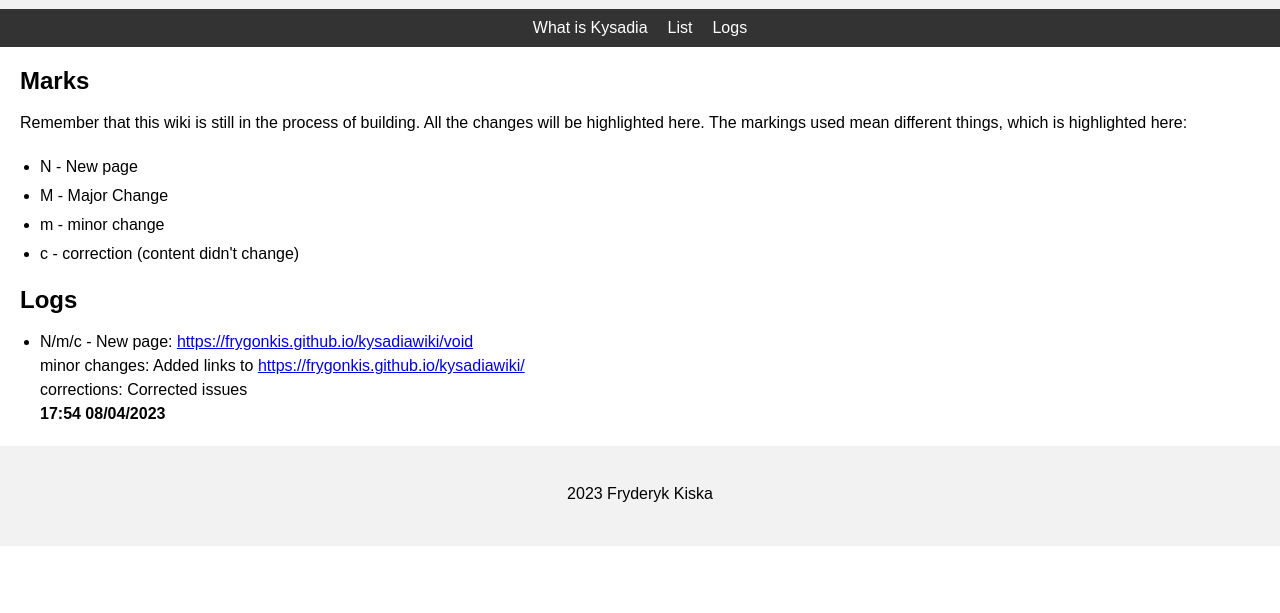
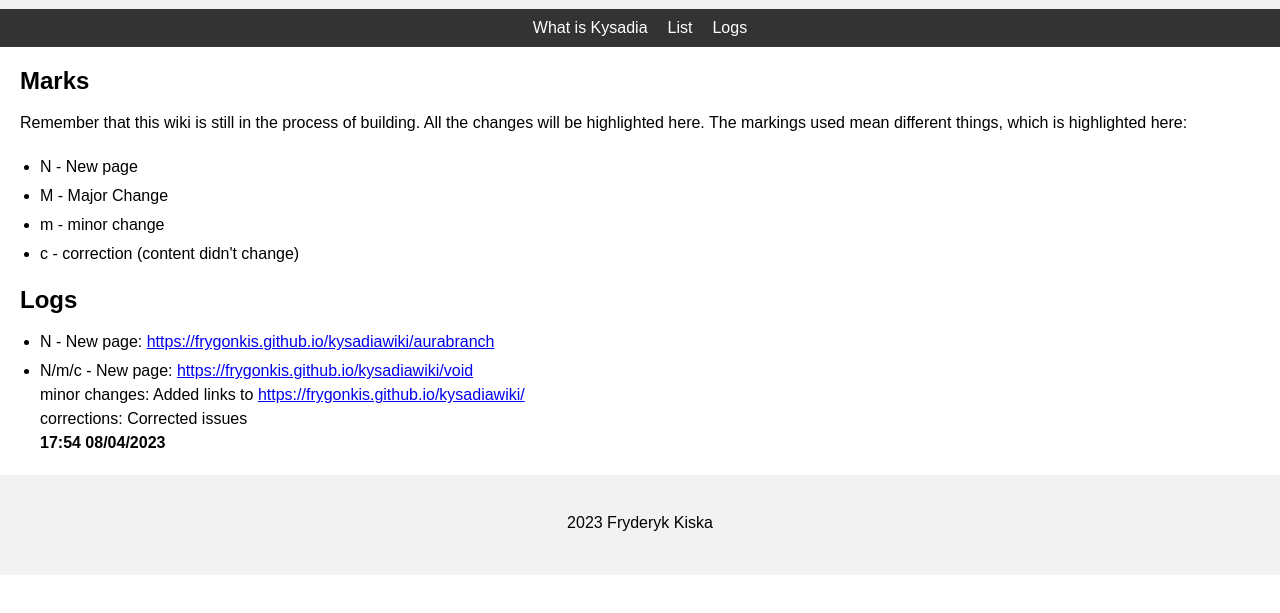
Before and after one commit to frygonkis/kysadiawiki, a plain HTML site: page logs/index.html in a window 1280 px wide. Shown: the part 107-720 px from the top of the page. Drawn offline with Linux system fonts and the light colour scheme.

Commit message:
Update index.html

```diff
--- a/logs/index.html
+++ b/logs/index.html
@@ -95,6 +95,7 @@
 		<section>
 			<h2>Logs</h2>
 			<ul>
+			<li>N - New page: <a href="https://frygonkis.github.io/kysadiawiki/aurabranch">https://frygonkis.github.io/kysadiawiki/aurabranch</a>
 			<li>N/m/c - New page: <a href="https://frygonkis.github.io/kysadiawiki/void">https://frygonkis.github.io/kysadiawiki/void</a><br>minor changes: Added links to <a href="https://frygonkis.github.io/kysadiawiki/">https://frygonkis.github.io/kysadiawiki/</a><br>corrections: Corrected issues<br><b>17:54 08/04/2023</b></li>
 			</ul>
 	</main>
```
